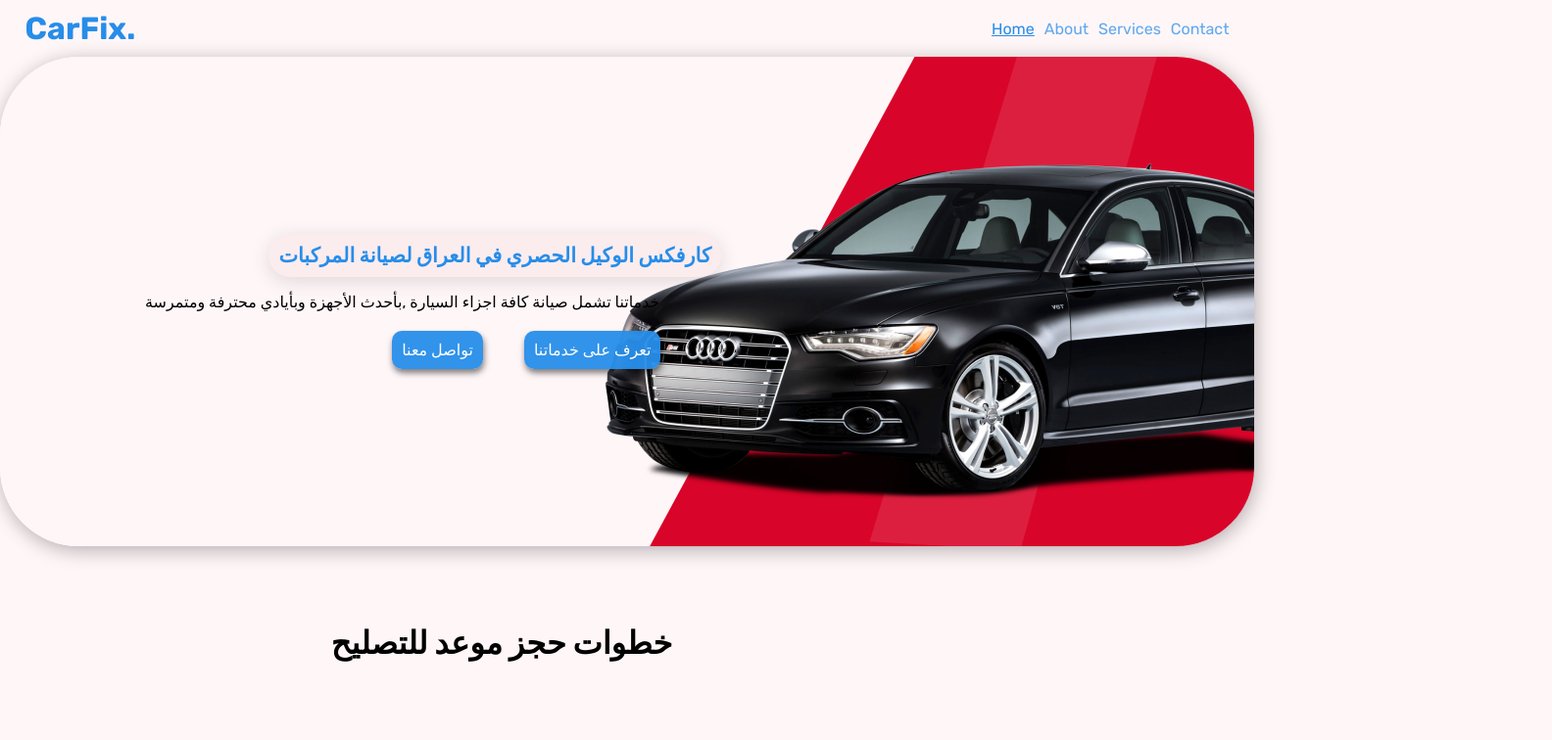
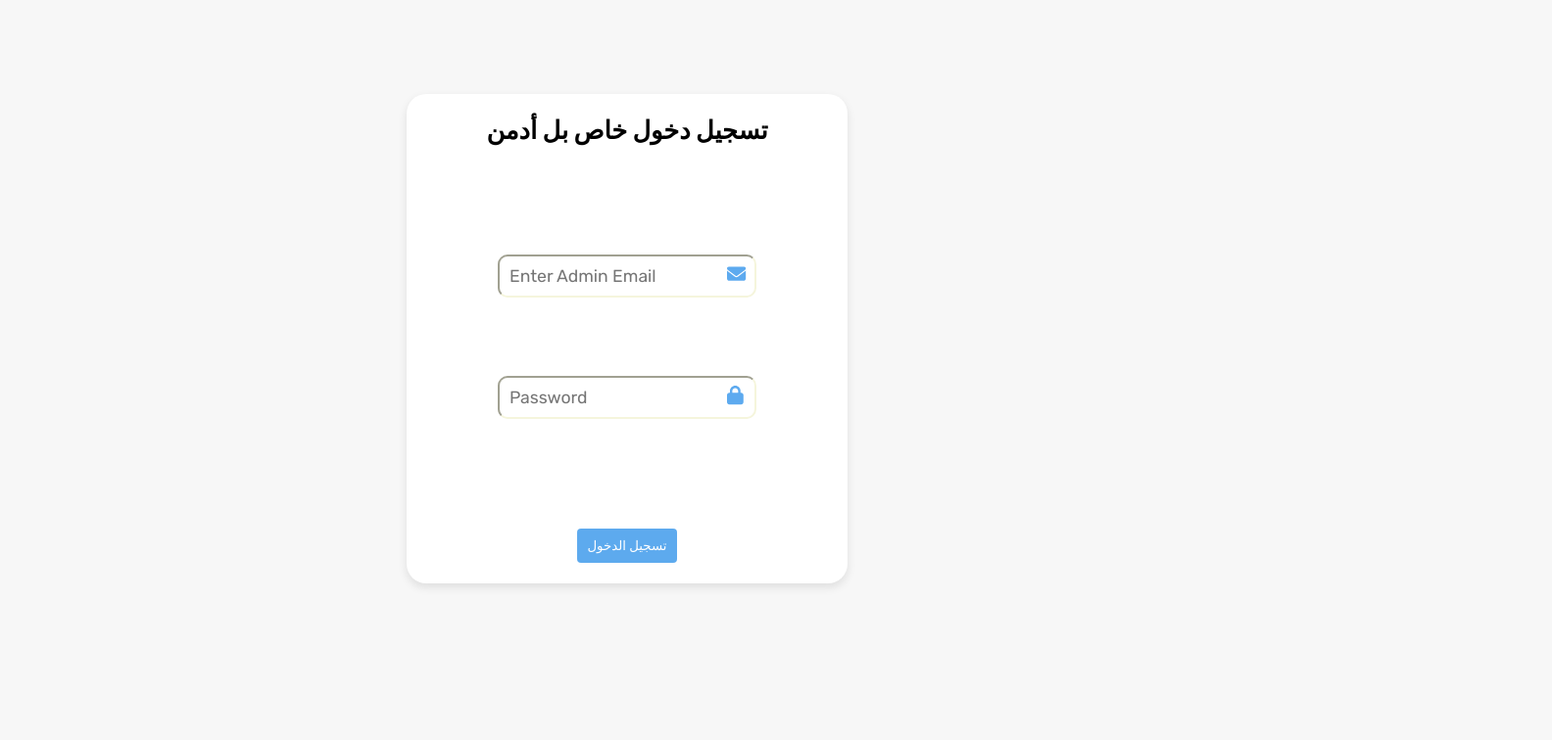
Before and after one commit to Levim-MX/CarMaintance, a React (Vite) app: page /admin/login in a window 1280 px wide. Shown: the top 756 px of the page at 98% size, 1584 px wide, since content can reach past the window. Built offline with nearby package versions, Linux system fonts and the light colour scheme.

Commit message:
Admin Form Login done

```diff
--- a/package.json
+++ b/package.json
@@ -18,7 +18,8 @@
     "react": "^18.3.1",
     "react-dom": "^18.3.1",
     "react-icons": "^5.4.0",
-    "react-phone-input-2": "^2.15.1"
+    "react-phone-input-2": "^2.15.1",
+    "react-router-dom": "^7.1.1"
   },
   "devDependencies": {
     "@eslint/js": "^9.15.0",
--- a/src/App.jsx
+++ b/src/App.jsx
@@ -1,5 +1,7 @@
-import React, { useEffect, useState } from 'react';
+import React, { useEffect, useState, useCallback } from 'react';
+import { BrowserRouter as Router, Routes, Route, Navigate } from 'react-router-dom';
 
+// مكونات الفرونت
 import Header from './componts/Header.jsx';
 import FQA from './componts/FQA.jsx';
 import Home from './componts/Home.jsx';
@@ -8,12 +10,16 @@ import Home2 from './componts/Home2.jsx';
 import Footer from './componts/Footer.jsx';
 import AboutUs from './componts/AboutUs.jsx';
 import Form from './componts/Form.jsx';
+import './App.css';
 
-import './App.css';
+// مكونات الأدمن
+import AdminLogin from './componts/Admin/AdminLogin.jsx';
+import AdminDashboard from './componts/Admin/AdminDashboard.jsx';
 
 function App() {
   const [isLoaded, setIsLoaded] = useState(false);
   const [showForm, setShowForm] = useState(false); // للتحكم بعرض الفورم
+  const [isAuthenticated, setIsAuthenticated] = useState(false); // لتحديد حالة تسجيل الدخول
 
   useEffect(() => {
     // تعيين حالة التحميل بعد تحميل الصفحة
@@ -31,7 +37,18 @@ function App() {
     setShowForm(false);
   };
 
+  // دالة لتسجيل الدخول
+  const handleLogin = useCallback(() => {
+    setIsAuthenticated(true);
+  }, []);
+
   return (
+    <Router>
+      <Routes>
+        {/* صفحات المستخدم العادي */}
+        <Route
+          path="/"
+          element={
             <>
               {!showForm && (
                 <>
@@ -62,12 +79,28 @@ function App() {
                 </>
               )}
 
-      {showForm && (
+              {showForm && <Form onCloseForm={handleCloseForm} />}
+            </>
+          }
+        />
 
-          <Form onCloseForm={handleCloseForm} />
-
-      )}
-    </>
+        {/* صفحات الأدمن */}
+        <Route
+          path="/admin/login"
+          element={<AdminLogin onLogin={handleLogin} />}
+        />
+        <Route
+          path="/admin/dashboard"
+          element={
+            isAuthenticated ? (
+              <AdminDashboard />
+            ) : (
+              <Navigate to="/admin/login" replace />
+            )
+          }
+        />
+      </Routes>
+    </Router>
   );
 }
 
--- /dev/null
+++ b/src/componts/Admin/AdminDashboard.jsx
@@ -0,0 +1,7 @@
+import React from 'react';
+
+function AdminDashboard() {
+  return <div>Admin Dashboard</div>;
+}
+
+export default AdminDashboard;
--- /dev/null
+++ b/src/componts/Admin/AdminLogin.css
@@ -0,0 +1,80 @@
+
+ body {
+    margin: 0;
+    padding: 0;
+    box-sizing: border-box;
+    font-family: Arial, sans-serif;
+    background-color: #f7f7f7; /* لون خلفية */
+  }
+  .container{
+    margin-top: 8em;
+    display: flex;
+  justify-content: center; /* محاذاة أفقية */
+  align-items: center;
+
+
+  }
+
+ .theFormCountinar{
+    height: 60vh;
+    width: 500px;
+    padding: 20px;
+    background-color: #fff;
+    box-shadow: 0px 4px 10px rgba(0, 0, 0, 0.1); /* ظل */
+    border-radius: 10px; /* زوايا مدورة */
+    gap: 10em;
+    display: flex;
+    flex-direction: column;
+   border-radius: 20px;
+
+ }
+
+
+ .headerForm h1 {
+  font-size: 1.6em;
+ }
+
+ .midForm{
+    display: flex;
+    flex-direction: column;
+    gap: 5em;
+
+ }
+ input{
+    padding: 10px;
+    font-size: 1.3em;
+    border-radius: 10px;
+   border-color: beige;
+ }
+ .icon{
+   font-size: 1.3em;
+   margin-top: 10px;
+
+
+ }
+ @media (max-width: 1920px) {
+    .icon{position: absolute;
+          left: 58%;
+        font-size: 1.2em;
+        margin-top: 10px;
+
+      }
+
+      .theFormCountinar{
+        gap: 7em;
+         padding: 20px;
+          height: 500px;
+         width: 450px;
+
+      }
+
+      .container{
+        margin-top: 6em;
+
+      }
+      input{
+
+        font-size: 1.1em;
+
+     }
+}
--- /dev/null
+++ b/src/componts/Admin/AdminLogin.jsx
@@ -0,0 +1,37 @@
+import React from "react";
+import "./AdminLogin.css";
+import { FontAwesomeIcon } from "@fortawesome/react-fontawesome";
+import { faLock, faEnvelope } from "@fortawesome/free-solid-svg-icons";
+
+export const AdminLogin = () => {
+  return (
+    <div className="container">
+      <form className="theFormCountinar">
+        {/* Header form */}
+        <div className="headerForm">
+          <h1>تسجيل دخول خاص بل أدمن</h1>
+        </div>
+        {/* Mid form */}
+        <div className="midForm">
+          <div>
+          <input type="email" placeholder="Enter Admin Email" required />
+          <FontAwesomeIcon icon={faEnvelope} className="icon" />
+          </div>
+
+           <div>
+          <input type="password" placeholder="Password" required />
+          <FontAwesomeIcon icon={faLock} className="icon" />
+          </div>
+        </div>
+        {/* Footer form */}
+        <div className="footerForm">
+          <button type="button" className="loginBtn">
+            تسجيل الدخول
+          </button>
+        </div>
+      </form>
+    </div>
+  );
+};
+
+export default AdminLogin;
--- a/src/componts/Form.jsx
+++ b/src/componts/Form.jsx
@@ -16,12 +16,11 @@ const Form = ({ onCloseForm }) => {
   // تخطي التحقق ونقل المستخدم مباشرة إلى الخطوة الثانية
   const handleLoginSubmit = (e) => {
     e.preventDefault();
-    console.log("تم الضغط على تسجيل الدخول");
-
-    setCurrentStep(2); // نقل المستخدم إلى الخطوة الثانية
-
-    console.log("تم تحديث الحالة إلى الخطوة الثانية:", currentStep); // التحقق من الحالة
-
+    if (loginEmail === "test@example.com" && loginPassword === "123456") {
+      setCurrentStep(2); // نقل المستخدم إلى الخطوة الثانية
+    } else {
+      alert("البريد الإلكتروني أو كلمة المرور غير صحيحين.");
+    }
   };
 
   const handleBack = () => {
--- a/src/componts/Home.jsx
+++ b/src/componts/Home.jsx
@@ -15,7 +15,10 @@ function Home() {
     <section className="home">
       <div className="home-text">
 
+
+
       <h1>
+
           كارفكس الوكيل الحصري في العراق لصيانة المركبات
 
         </h1>
```
Also changed, not shown: src/componts/Admin/AboutUs.jsx (added, +40 -0 lines), src/componts/Admin/AdminDashboard.css (added), 1 other file (tests, documents, lock files or other folders). Lines whose indentation alone changed are shown as unchanged.
